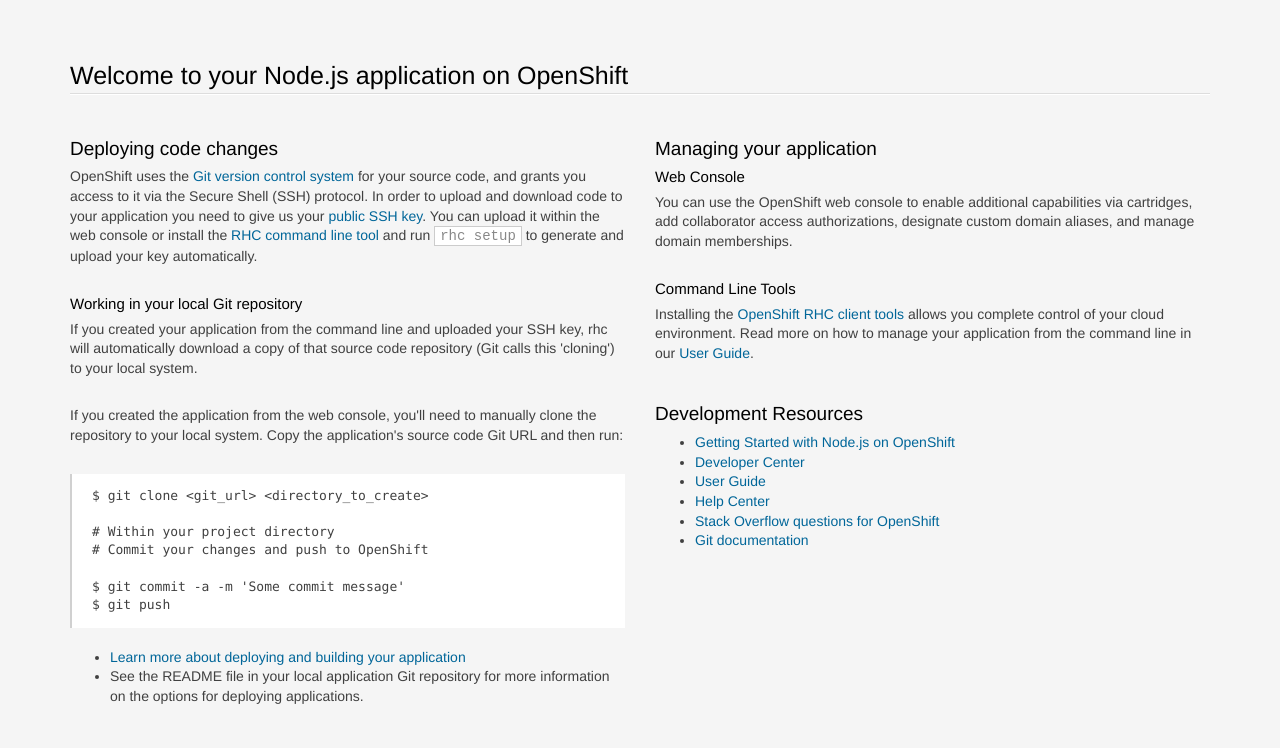
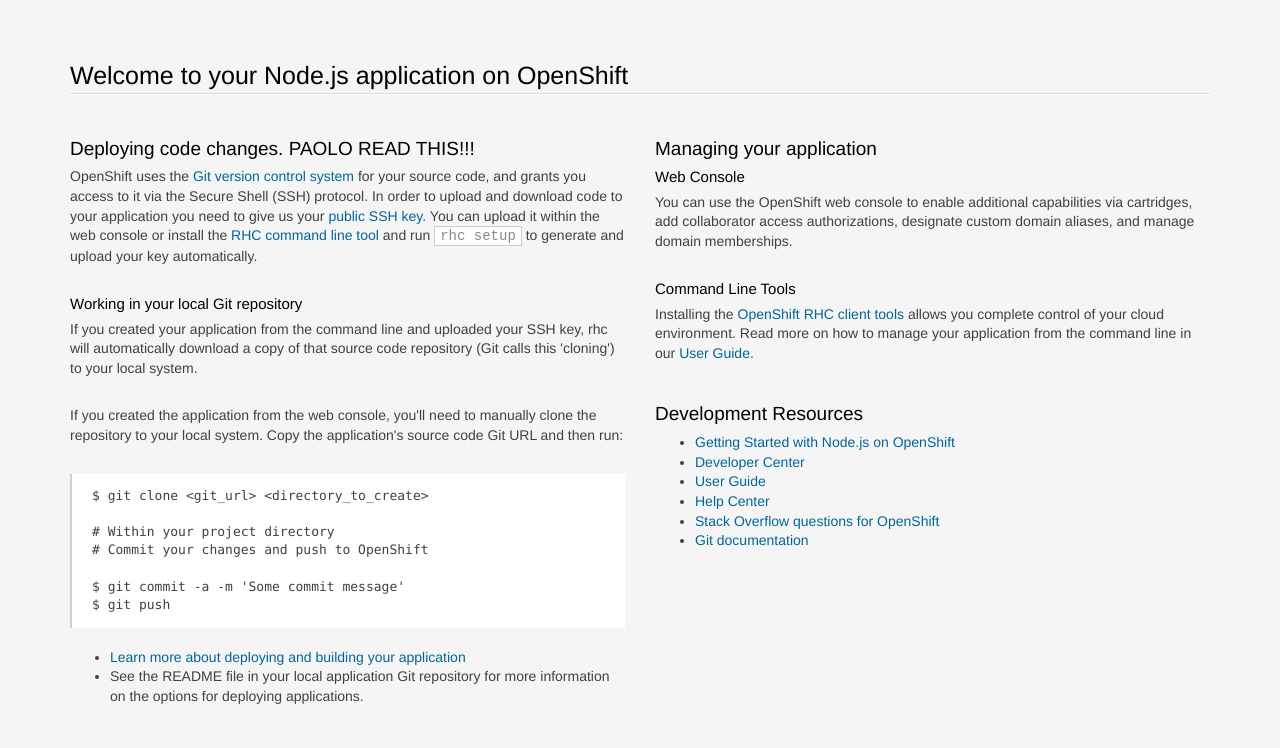
Before and after one commit to ubik555/menuApp, a website: page index.html in a window 1280 px wide. Shown: the top 748 px of the page. Drawn offline with Linux system fonts and the light colour scheme.

Commit message:
test commit

```diff
--- a/index.html
+++ b/index.html
@@ -214,7 +214,7 @@
         <div class="row">
           <section class='col-xs-12 col-sm-6 col-md-6'>
             <section>
-              <h2>Deploying code changes</h2>
+              <h2>Deploying code changes. PAOLO READ THIS!!!</h2>
                 <p>OpenShift uses the <a href="http://git-scm.com/">Git version control system</a> for your source code, and grants you access to it via the Secure Shell (SSH) protocol. In order to upload and download code to your application you need to give us your <a href="https://developers.openshift.com/en/managing-remote-connection.html">public SSH key</a>. You can upload it within the web console or install the <a href="https://developers.openshift.com/en/managing-client-tools.html">RHC command line tool</a> and run <code>rhc setup</code> to generate and upload your key automatically.</p>
 
                 <h3>Working in your local Git repository</h3>
```
